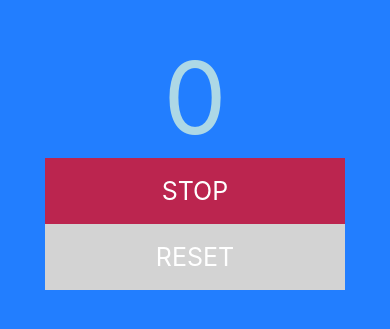
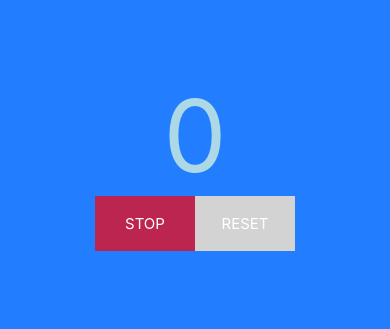
Before and after one commit to paulmorello/timer-react-native, a React Native app: screen / in a window 390 px wide. Shown: the part 259-588 px from the top of the page. Built offline with nearby package versions, Linux system fonts and the light colour scheme.

Commit message:
working on timer fixing

```diff
--- a/Counter.js
+++ b/Counter.js
@@ -17,7 +17,7 @@ class Counter extends Component {
 
   componentDidMount() {
     // Increasing the count by one each second
-    let countInt = setInterval( () => {
+    this.countTimer = setInterval( () => {
       this.setState({ count: this.state.count + 1 })
     }, 1000)
   }
@@ -31,8 +31,24 @@ class Counter extends Component {
   }
 
   componentWillReceiveProps(nextProps) {
-    console.log(nextProps);
 
+    if (!nextProps.isCounting) {
+      this.setState({ count: this.state.count });
+    } else {
+      this,countTimer = setInterval( () => {
+        this.setState({ count: this.state.count + 1 })
+      }, 1000)
+    }
+  }
+
+  componentDidUpdate(prevProps, prevState) {
+    console.log(prevProps);
+
+    if (!prevProps.isCounting) {
+      clearInterval(this.countTimer)
+    } else {
+
+    }
   }
 
   render() {
@@ -44,8 +60,10 @@ class Counter extends Component {
         <Text style={{ color: color, fontSize: size }}>
           {count}
         </Text>
-        <StopBtn stopCounting={this.props.stopCounting} />
-        <ResetBtn />
+        <View style={styles.buttons}>
+          <StopBtn stopCounting={this.props.stopCounting} />
+          <ResetBtn />
+        </View>
       </View>
     )
   }
@@ -57,6 +75,11 @@ const styles = StyleSheet.create({
     backgroundColor: '#227EFF',
     alignItems: 'center',
     justifyContent: 'center',
+  },
+  buttons: {
+    flexDirection: 'row',
+    justifyContent: 'center',
+    alignItems: 'center',
   }
 });
 
--- a/ResetBtn.js
+++ b/ResetBtn.js
@@ -28,11 +28,11 @@ const styles = StyleSheet.create({
     alignItems: 'center',
     backgroundColor: 'lightgrey',
     padding: 18,
-    width: 300,
+    width: 100,
   },
   text: {
     color: 'white',
-    fontSize: 25,
+    fontSize: 15,
   }
 });
 
--- a/StopBtn.js
+++ b/StopBtn.js
@@ -28,11 +28,11 @@ const styles = StyleSheet.create({
     alignItems: 'center',
     backgroundColor: '#BB254F',
     padding: 18,
-    width: 300,
+    width: 100,
   },
   text: {
     color: 'white',
-    fontSize: 25,
+    fontSize: 15,
   }
 });
 
```
